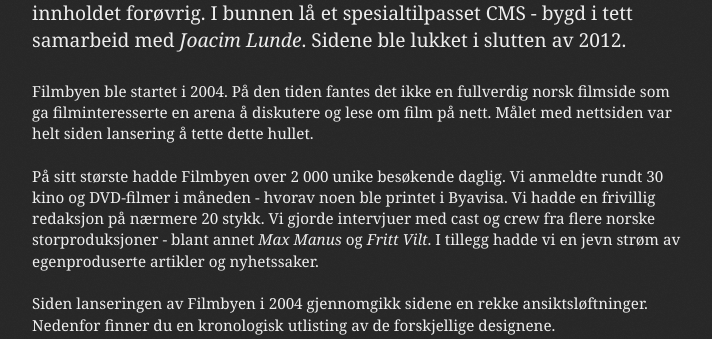
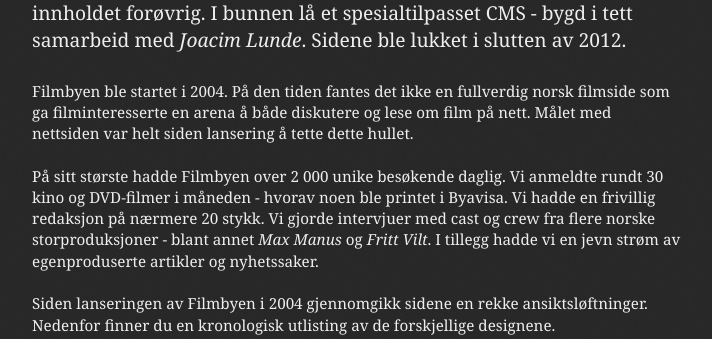
Before and after one commit to knut-karlsen/kokonut-v1, a PHP site: page /filmbyen/ in a window 1280 px wide. Shown: the part 550-889 px from the top of the page, without its empty margins (283-995 px from the left). Run offline with PHP 8.4, Linux system fonts and the light colour scheme; some libraries are stand-ins or nearby versions.

Commit message:
Minor text changes.

```diff
--- a/filmbyen/index.php
+++ b/filmbyen/index.php
@@ -14,7 +14,7 @@
         </div>
         <h1>Filmbyen</h1>
         <p class="intro">Et 8 år langt hobbyprosjekt. Jeg sto for design, frontend og mye av innholdet forøvrig. I bunnen lå et spesialtilpasset CMS - bygd i tett samarbeid med <i>Joacim Lunde</i>. Sidene ble lukket i slutten av 2012.</p>
-        <p>Filmbyen ble startet i 2004. På den tiden fantes det ikke en fullverdig norsk filmside som ga filminteresserte en arena å diskutere og lese om film på nett. Målet med nettsiden var helt siden lansering å tette dette hullet.</p>
+        <p>Filmbyen ble startet i 2004. På den tiden fantes det ikke en fullverdig norsk filmside som ga filminteresserte en arena å både diskutere og lese om film på nett. Målet med nettsiden var helt siden lansering å tette dette hullet.</p>
         <p>På sitt største hadde Filmbyen over 2 000 unike besøkende daglig. Vi anmeldte rundt 30 kino og DVD-filmer i måneden - hvorav noen ble printet i Byavisa. Vi hadde en frivillig redaksjon på nærmere 20 stykk. Vi gjorde intervjuer med cast og crew fra flere norske storproduksjoner - blant annet <i>Max Manus</i> og <i>Fritt Vilt</i>. I tillegg hadde vi en jevn strøm av egenproduserte artikler og nyhetssaker.</p>
         <p>Siden lanseringen av Filmbyen i 2004 gjennomgikk sidene en rekke ansiktsløftninger. Nedenfor finner du en kronologisk utlisting av de forskjellige designene.<br/><br/></p>
         <div class="gallery">
```
